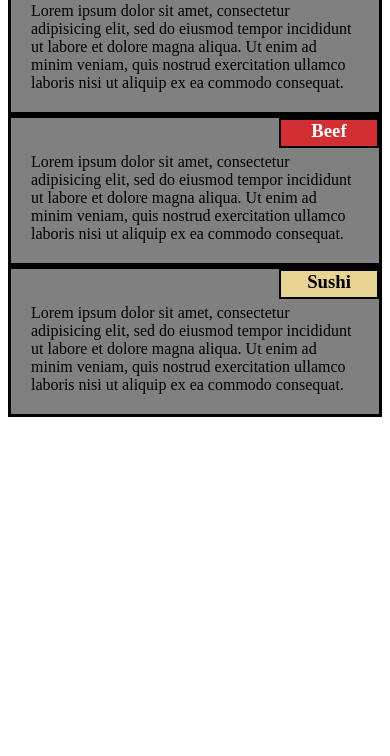
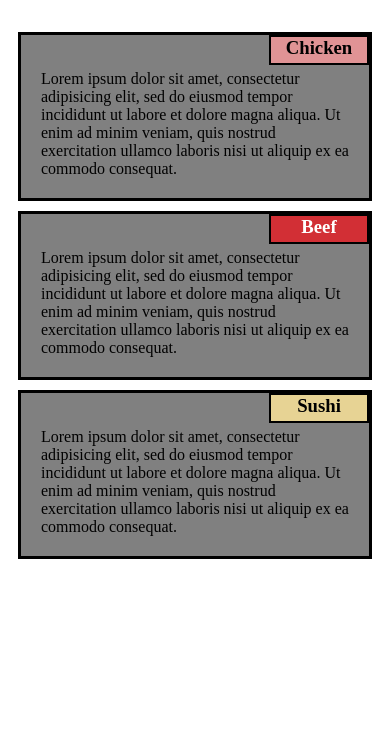
Before and after one commit to Paul0413/coursera-test, a plain HTML site: page site/asignment 1/asignment.html in a window 390 px wide. Shown: the part 116-872 px from the top of the page. Before the commit the page ends 844 px from the top, so only its background shows below. Drawn offline with Linux system fonts and the light colour scheme.

Commit message:
asignment1 done

```diff
--- a/site/asignment 1/style.css
+++ b/site/asignment 1/style.css
@@ -2,21 +2,21 @@
     box-sizing: border-box;
 }
 /* base style*/
-@media screen (min-width: 992px;) {
+
     div.grid{
         display: grid;
         grid-template-columns: repeat(6, 1fr);
-        grid-template-rows: 120px repeat(2,1fr);
+        grid-template-rows: 120px repeat(4,1fr);
         grid-gap: 10px;
         grid-template-areas:
         "h1 h1 h1 h1 h1 h1"
         "ch ch beef beef sushi sushi";
         padding: 10px;
     }
-}
+
 
 /* table view */
-@media screen (min-width: 768px;) (max-width: 991px) {
+@media screen  and (min-width: 768px) and (max-width: 991px) {
     div.grid{
         grid-template-areas:
         "h1 h1 h1 h1 h1 h1"
@@ -27,12 +27,12 @@
 }
 
 /* mobile view */
-@media screen (min-width: 767px;) {
+@media screen and (max-width: 767px) {
     div.grid{
         grid-template-areas:
         "h1 h1 h1 h1 h1 h1"
         "ch ch ch ch ch ch"
-        "beef beef beef beef beef beef beef"
+        "beef beef beef beef beef beef"
         "sushi sushi sushi sushi sushi sushi";
         padding: 10px;
     }
```
